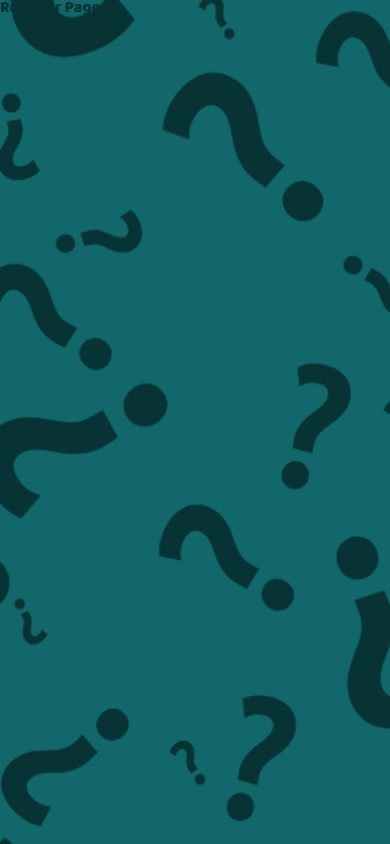
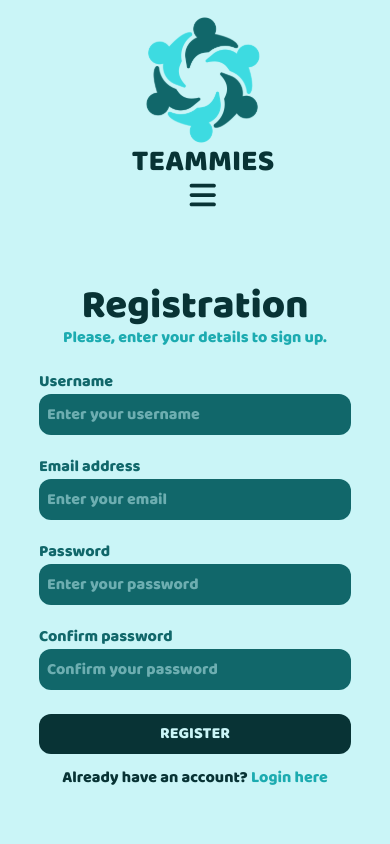
Before and after one commit to VoxeveR/teammies, a React (Vite) app in the folder frontend/: page /register in a window 390 px wide. Built offline with nearby package versions, Linux system fonts and the light colour scheme; a web font is replaced by a local one.

Commit message:
responsive login and resgister form

```diff
--- a/frontend/src/index.css
+++ b/frontend/src/index.css
@@ -5,11 +5,24 @@
       src: url('../public/font/BalooThambi-Regular.ttf');
 }
 
+@font-face {
+      font-family: 'Bungee';
+      src: url('../public/font/Bungee-Regular.ttf');
+}
+
 @theme {
       --color-quiz-dark-green: #083335;
       --color-quiz-green: #11676a;
       --color-quiz-white: #caf5f7;
       --color-quiz-light-green: #1cabb0;
+}
+
+.input {
+      @apply bg-quiz-green text-quiz-white w-full rounded-xl p-2;
+}
+
+.button {
+      @apply bg-quiz-dark-green text-quiz-white w-full rounded-xl p-3;
 }
 
 #root {
--- a/frontend/src/pages/LoginPage.tsx
+++ b/frontend/src/pages/LoginPage.tsx
@@ -1,31 +1,39 @@
 import Navbar from '../components/general/Navbar.tsx';
-
-const inputStyle = "w-full p-2 border bg-quiz-green text-quiz-white rounded-md mb-2 rounded-xl";
-const buttonStyle = "xd";
 
 function LoginPage() {
       return (
-            <div className="w-full h-full max-h-screen overflow-hidden flex flex-col">
+            <div className='flex h-full max-h-screen w-full flex-col overflow-auto'>
                   <Navbar></Navbar>
-                <div className="w-full h-full bg-quiz-white flex flex-col pt-15 lg:bg-none lg:justify-center  lg:w-1/2 lg:mx-auto lg:h-2/3 lg:rounded-xl lg:my-auto">
-                    <div className="w-full flex flex-col justify-center items-center gap-1">
-                        <div className="text-[40px]">Welcome back!</div>
-                        <div className="text-[16px] text-quiz-light-green pb-4">Please, enter your details to sign in.</div>
+                  <div className='bg-quiz-white flex h-full min-h-fit w-full flex-col pt-15 lg:mx-auto lg:my-auto lg:h-fit lg:w-1/4 lg:min-w-lg lg:rounded-xl lg:bg-none lg:pt-8 lg:pb-8'>
+                        <div className='flex w-full flex-col items-center justify-center gap-1'>
+                              <div className='hidden items-center lg:flex lg:flex-col'>
+                                    <img src='/src/assets/logo.svg' className='lg:h-48 lg:w-48' />
+                                    <div className='font-[Bungee] text-xl'>TEAMMIES</div>
                               </div>
-                    <form className="flex flex-col w-4/5 mx-auto mt-2 gap-2">
-                        <label className="text-[16px] text-quiz-green">Email</label>
-                        <input type="text" placeholder="Enter your email" className="w-full p-2 bg-quiz-green text-quiz-white mb-2 rounded-xl"></input>
-                        <label className="text-[16px] text-quiz-green">Password</label>
-                        <input type="password" placeholder="Enter your password" className={inputStyle}></input>
-                        <div className="flex justify-center items-center ">Forgot your password?</div>
-                        <button type="submit" className="w-full bg-quiz-dark-green text-quiz-white p-3 rounded-xl">LOGIN</button>
+                              <div className='text-[40px]'>Welcome back!</div>
+                              <div className='text-quiz-light-green pb-5 text-[16px]'>Please, enter your details to sign in.</div>
+                        </div>
+                        <form className='mx-auto mt-2 flex w-4/5 flex-col gap-2 lg:w-1/2'>
+                              <label className='text-quiz-green text-[16px]'>Username</label>
+                              <input type='text' placeholder='Enter your username' className='input mb-2'></input>
+                              <label className='text-quiz-green text-[16px]'>Password</label>
+                              <input type='password' placeholder='Enter your password' className='input mb-2'></input>
+                              <div className='flex items-center justify-center pt-5'>Forgot your password?</div>
+                              <button type='submit' className='button'>
+                                    LOGIN
+                              </button>
                         </form>
                         <div>
-                        <div className="text-center mt-4">Don't have an account? <a href="/register" className="text-quiz-light-green underline">Register here</a></div>
+                              <div className='mt-4 pb-5 text-center'>
+                                    Don't have an account?{' '}
+                                    <a href='/register' className='text-quiz-light-green underline'>
+                                          Register here
+                                    </a>
                               </div>
                         </div>
                   </div>
-        )
+            </div>
+      );
 }
 
 export default LoginPage;
--- /dev/null
+++ b/frontend/src/pages/RegisterPage.tsx
@@ -0,0 +1,50 @@
+import Navbar from '../components/general/Navbar.tsx';
+
+function RegisterPage() {
+      return (
+            <div className='flex h-full max-h-screen w-full flex-col overflow-auto'>
+                  <Navbar></Navbar>
+                  <div className='bg-quiz-white flex h-full min-h-fit w-full flex-col pt-15 lg:mx-auto lg:my-auto lg:h-fit lg:w-1/4 lg:min-w-lg lg:rounded-xl lg:bg-none lg:pt-8 lg:pb-8'>
+                        <div className='flex w-full flex-col items-center justify-center gap-1'>
+                              <div className='hidden items-center lg:flex lg:flex-col'>
+                                    <img src='/src/assets/logo.svg' className='lg:h-48 lg:w-48' />
+                                    <div className='font-[Bungee] text-xl'>TEAMMIES</div>
+                              </div>
+                              <div className='text-[40px]'>Registration</div>
+                              <div className='text-quiz-light-green pb-5 text-[16px]'>Please, enter your details to sign up.</div>
+                        </div>
+                        <form className='mx-auto mt-2 flex w-4/5 flex-col gap-4 lg:w-3/5'>
+                              <div className='flex flex-col gap-1'>
+                                    <label className='text-quiz-green text-[16px]'>Username</label>
+                                    <input type='text' placeholder='Enter your username' className='input mb-2'></input>
+                              </div>
+                              <div className='flex flex-col gap-1'>
+                                    <label className='text-quiz-green text-[16px]'>Email address</label>
+                                    <input type='text' placeholder='Enter your email' className='input mb-2'></input>
+                              </div>
+                              <div className='flex flex-col gap-1'>
+                                    <label className='text-quiz-green text-[16px]'>Password</label>
+                                    <input type='password' placeholder='Enter your password' className='input mb-2'></input>
+                              </div>
+                              <div className='flex flex-col gap-1'>
+                                    <label className='text-quiz-green text-[16px]'>Confirm password</label>
+                                    <input type='password' placeholder='Confirm your password' className='input mb-2'></input>
+                              </div>
+                              <button type='submit' className='button pt-5'>
+                                    REGISTER
+                              </button>
+                        </form>
+                        <div>
+                              <div className='mt-4 pb-5 text-center'>
+                                    Already have an account?{' '}
+                                    <a href='/login' className='text-quiz-light-green underline'>
+                                          Login here
+                                    </a>
+                              </div>
+                        </div>
+                  </div>
+            </div>
+      );
+}
+
+export default RegisterPage;
```
Also changed, not shown: frontend/src/main.tsx (+11 -6 lines), frontend/public/font/Bungee-Regular.ttf (added), 1 other file (tests, documents, lock files or other folders). Lines whose indentation alone changed are shown as unchanged.
